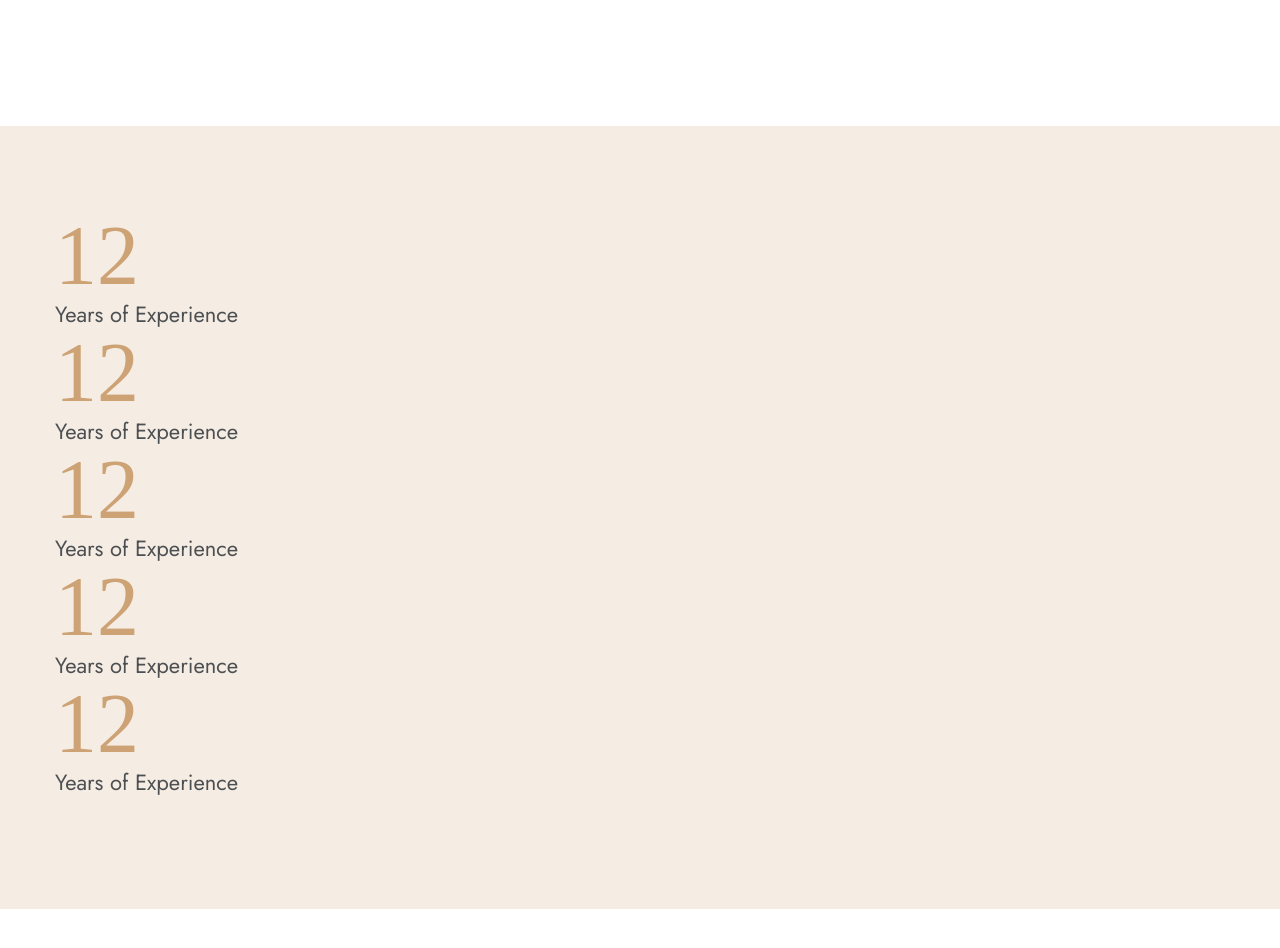
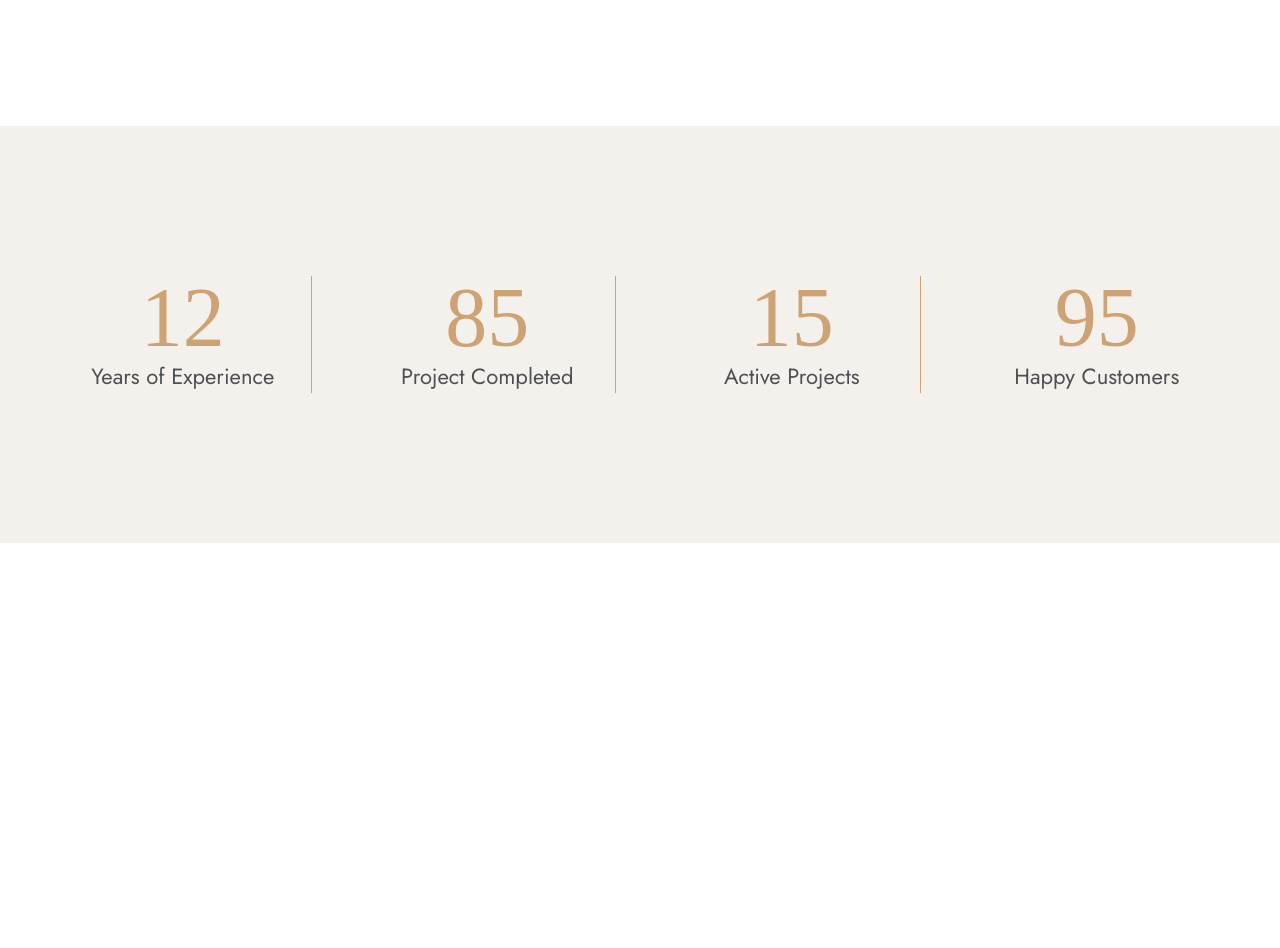
Before and after one commit to sh-hridoy001/agency-landing-page, a website: page index.html in a window 1280 px wide. Shown: the part 5160-6108 px from the top of the page. Drawn offline with nearby package versions, Linux system fonts and the light colour scheme; a web font is replaced by a local one.

Commit message:
STARS section done

```diff
--- a/index.html
+++ b/index.html
@@ -334,29 +334,31 @@
         </section>
 
         <!-- STARS -->
-         <section class="stars mx-auto mt-[80px] xl:mt-[150px] bg-accent/20  relative z-20">
-            <div class="container mx-auto pt-[88px] pb-[110px]" >
-                <div class="grid grid-cols-1 xl:grid-rows-4">
-                    <div class="border-r-1 border-accent">
+         <section class="stars mx-auto mt-[80px] xl:mt-[150px] bg-accent-secondary  relative z-20">
+
+            <div class="container mx-auto py-[80px] xl:py-[150px]" >
+                <div class="grid grid-cols-1 xl:grid-cols-4 text-center gap-12">
+
+                    <div class=" stars__item text-center xl:border-r xl:border-accent">
                         <h1 class="h1 text-accent font-primary">12</h1>
                         <p>Years of Experience</p>
                     </div>
-                    <div class="border-r-1 border-accent">
-                        <h1 class="h1 text-accent font-primary">12</h1>
-                        <p>Years of Experience</p>
+
+                    <div class=" stars__item text-center xl:border-r xl:border-accent">
+                        <h1 class="h1 text-accent font-primary">85</h1>
+                        <p>Project Completed</p>
                     </div>
-                    <div class="border-r-1 border-accent">
-                        <h1 class="h1 text-accent font-primary">12</h1>
-                        <p>Years of Experience</p>
+
+                    <div class=" stars__item text-center xl:border-r xl:border-accent">
+                        <h1 class="h1 text-accent font-primary">15</h1>
+                        <p>Active Projects</p>
                     </div>
-                    <div class="border-r-1 border-accent">
-                        <h1 class="h1 text-accent font-primary">12</h1>
-                        <p>Years of Experience</p>
+
+                    <div class=" stars__item text-center">
+                        <h1 class="h1 text-accent font-primary">95</h1>
+                        <p>Happy Customers</p>
                     </div>
-                    <div class="border-r-1 border-accent">
-                        <h1 class="h1 text-accent font-primary">12</h1>
-                        <p>Years of Experience</p>
-                    </div>
+
                 </div>
             </div>
          </section>
```
Also changed, not shown: dist/output.css.
